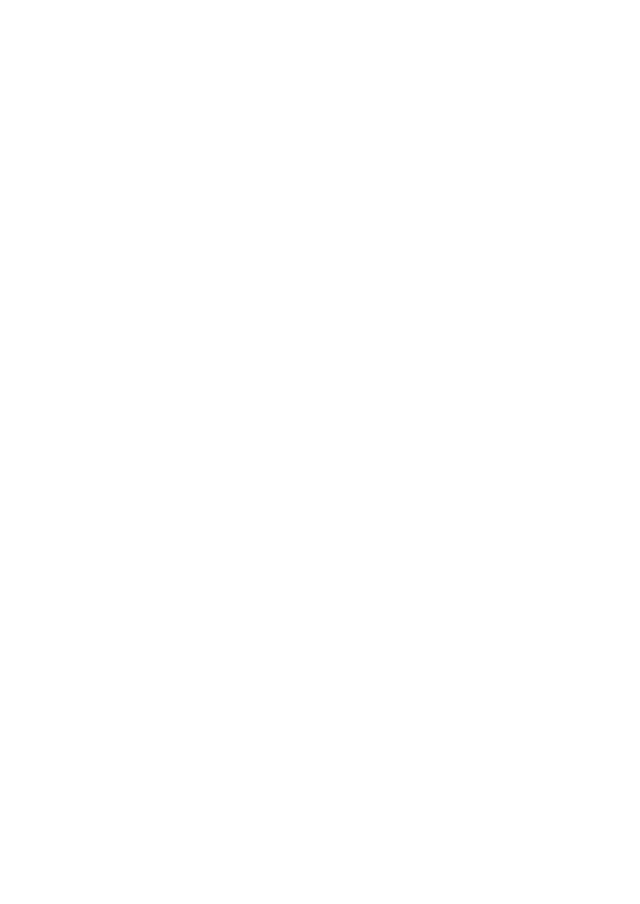
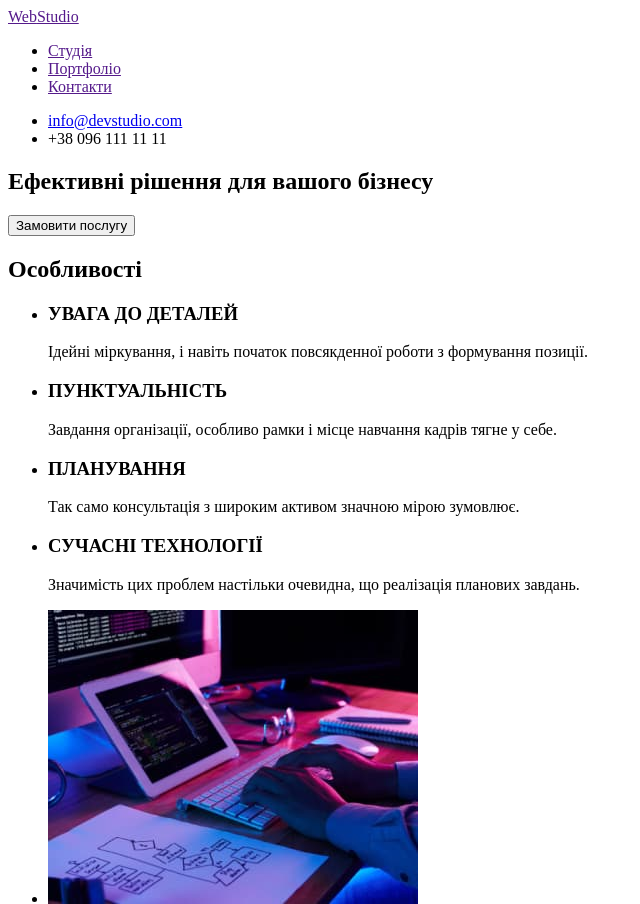
Before and after one commit to djmeluk/goit-markup-hw-01, a plain HTML site: page index.html in a window 1280 px wide. Shown: the top 904 px of the page, without its empty margins (0-640 px from the left). Before the commit the page ends 800 px from the top, so only its background shows below. Drawn offline with Linux system fonts and the light colour scheme.

Commit message:
Готові секції (шапка, банер, особливості, перелік робіт )

```diff
--- a/index.html
+++ b/index.html
@@ -7,6 +7,62 @@
     <title>Document</title>
 </head>
 <body>
+    <!-- Шапка -->
+    <header>
+       <nav>
+        <a href=""><span>Web</span>Studio</a>
+
+        <ul>
+            <li><a href="">Студія</a></li>
+            <li><a href="">Портфоліо</a></li>
+            <li><a href="">Контакти</a></li>
+        </ul>
+       </nav>
+
+        <ul>
+            <li><a href="mailto:info@devstudio.com">info@devstudio.com</a></li>
+            <li><a href="tel:+380961111111"></a>+38 096 111 11 11</li>
+        </ul>
+    </header>
+
+    <!-- Банер -->
+        <section>
+            <h1>Ефективні рішення для вашого бізнесу</h1>
+            <button type="button">Замовити послугу</button>
+        </section>
+
+    <!-- Особливості -->
+    <section>
+        <h2>Особливості</h2>
+        <ul>
+            <li>
+                <h3>УВАГА ДО ДЕТАЛЕЙ</h3>
+                <p>Ідейні міркування, і навіть початок повсякденної роботи з формування позиції.</p>
+            </li>
+            <li>
+                <h3>ПУНКТУАЛЬНІСТЬ</h3>
+                <p>Завдання організації, особливо рамки і місце навчання кадрів тягне у себе.</p>
+            </li>
+            <li>
+                <h3>ПЛАНУВАННЯ</h3>
+                <p>Так само консультація з широким активом значною мірою зумовлює.</p>
+            </li>
+            <li>
+                <h3>СУЧАСНІ ТЕХНОЛОГІЇ</h3>
+                <p>Значимість цих проблем настільки очевидна, що реалізація планових завдань.</p>
+            </li>
+        </ul>
+    </section>
+
+    <!-- Перелік робіт -->
+    <section>
+        <ul>
+            <li><img src="./images/img.jpg" alt="написання коду працівником"></li>
+            <li><img src="./images/img (1).jpg" alt="працівник з телефоном та компютером"></li>
+            <li><img src="./images/img (2).jpg" alt="працівник з планшетом"></li>
+        </ul>
+    </section>
+
 
 </body>
 </html>
```
Also changed, not shown: images/img (1).jpg (added), images/img (2).jpg (added), images/img.jpg (added).
